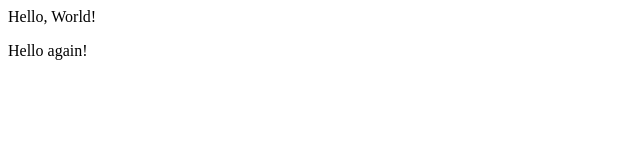
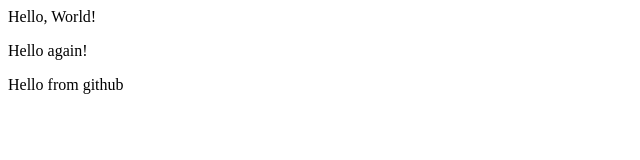
Before and after one commit to Curi-ous/project-0, a plain HTML site: page index.html in a window 1280 px wide. Shown: the whole page, without its empty margins (0-640 px from the left). Drawn offline with Linux system fonts and the light colour scheme.

Commit message:
Update index.html

```diff
--- a/index.html
+++ b/index.html
@@ -6,5 +6,6 @@
     <body>
         Hello, World!
         <p>Hello again!</p>
+        Hello from github
     </body>
 </html>
```
